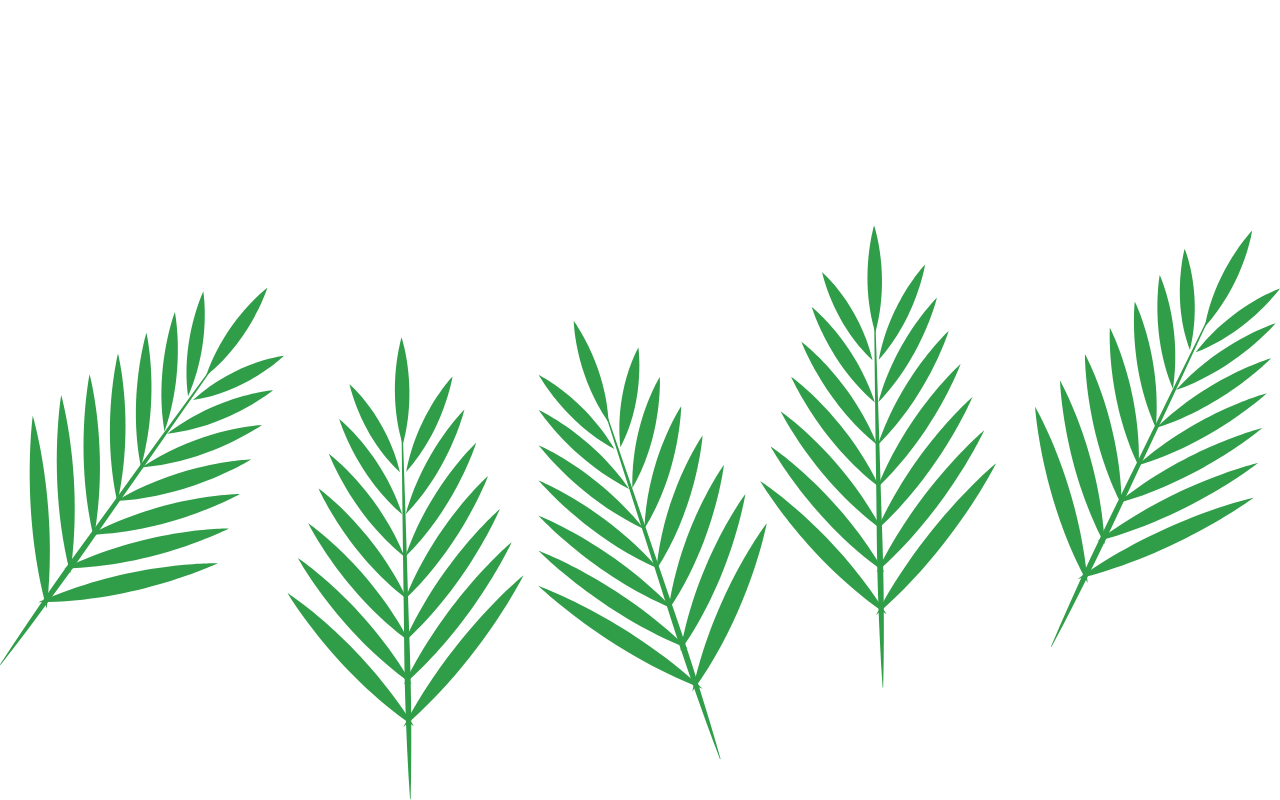
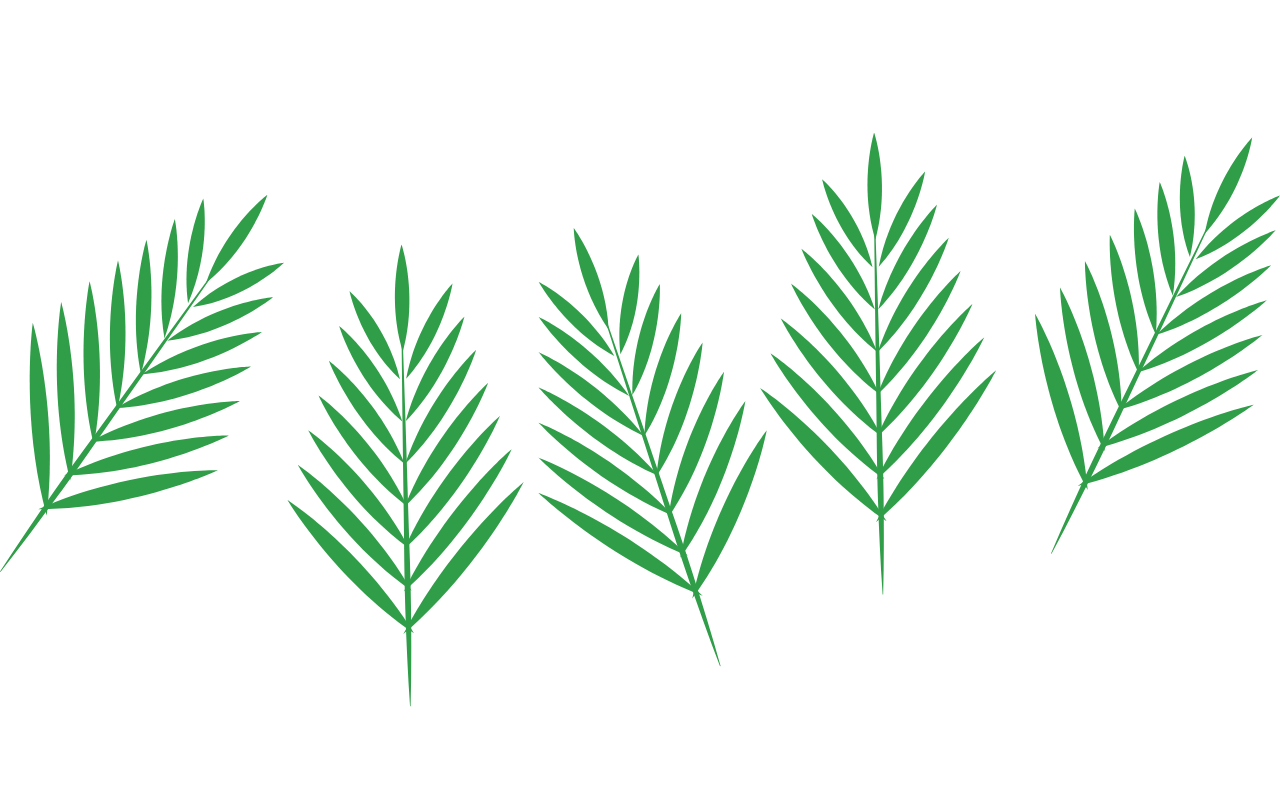
Before and after one commit to AnAnD4T1/onam_celeb, a plain HTML site: page index.html in a window 1280 px wide. Shown: the part 1800-2600 px from the top of the page. After the commit the page ends 2507 px from the top, so only its background shows below. Drawn offline with Linux system fonts and the light colour scheme.

Commit message:
added svgs

```diff
--- a/scss/style.scss
+++ b/scss/style.scss
@@ -37,7 +37,7 @@ body {
     .bottom {
       flex: 1;
       .img {
-        transform: translateY(395px) rotate(180deg);
+        transform: translateY(302px) rotate(180deg);
       }
     }
   }
```
Also changed, not shown: css/style.css.
